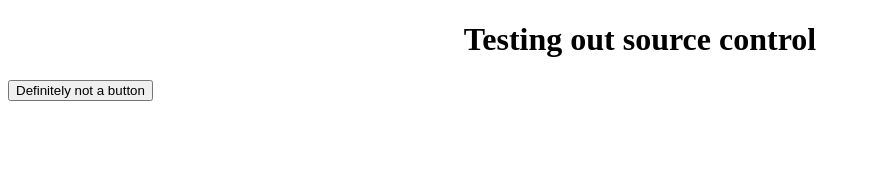
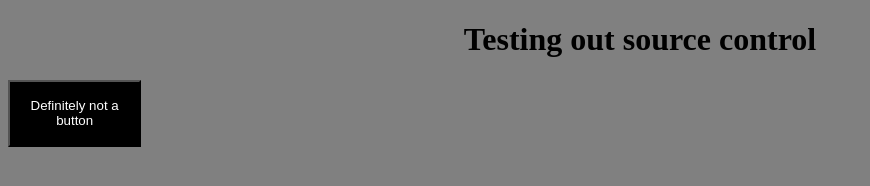
Before and after one commit to Purrrrito/WebsiteWithSourceControl, a plain HTML site: page index.html in a window 1280 px wide. Shown: the whole page, without its empty margins (0-870 px from the left). Drawn offline with Linux system fonts and the light colour scheme.

Commit message:
Added: general css, a button, and functionality for the button.

```diff
--- a/css/site.css
+++ b/css/site.css
@@ -1,3 +1,14 @@
+body {
+    background-color: gray;
+}
+
 h1 {
     text-align: center;
 }
+
+#button {
+    background-color: black;
+    color: white;
+    width: 10em;
+    height: 5em;
+}
--- a/index.html
+++ b/index.html
@@ -9,13 +9,13 @@
 <body>
     <h1>Testing out source control</h1>
 
-    <button onclick="jumpscare()" id="pushMe">Definitely not a button</button>
+    <button onclick="caughtButton()" id="button">Definitely not a button</button>
 
     <script>
         alert("Hello World");
 
-        function jumpscare() {
-            alert("BOO!!")
+        function caughtButton() {
+            alert("You caught me, this is a button")
         }
     </script>
 </body>
```
